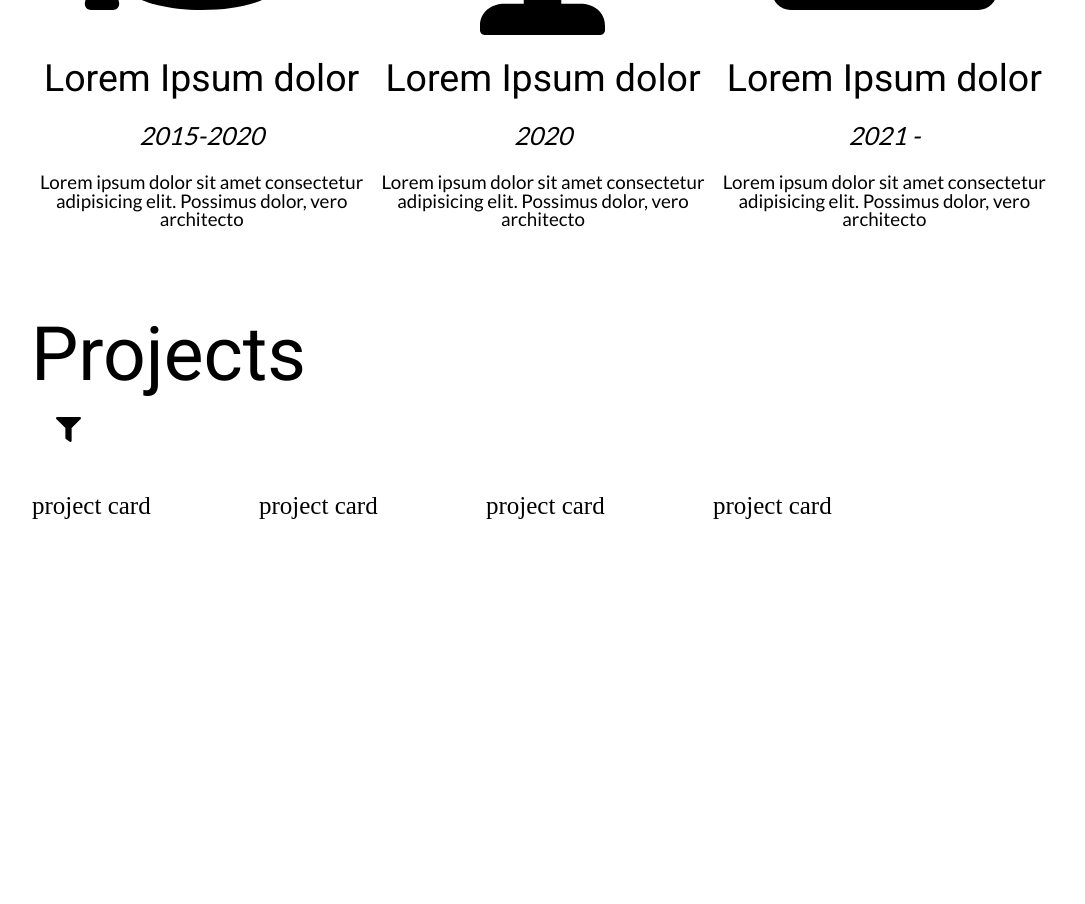
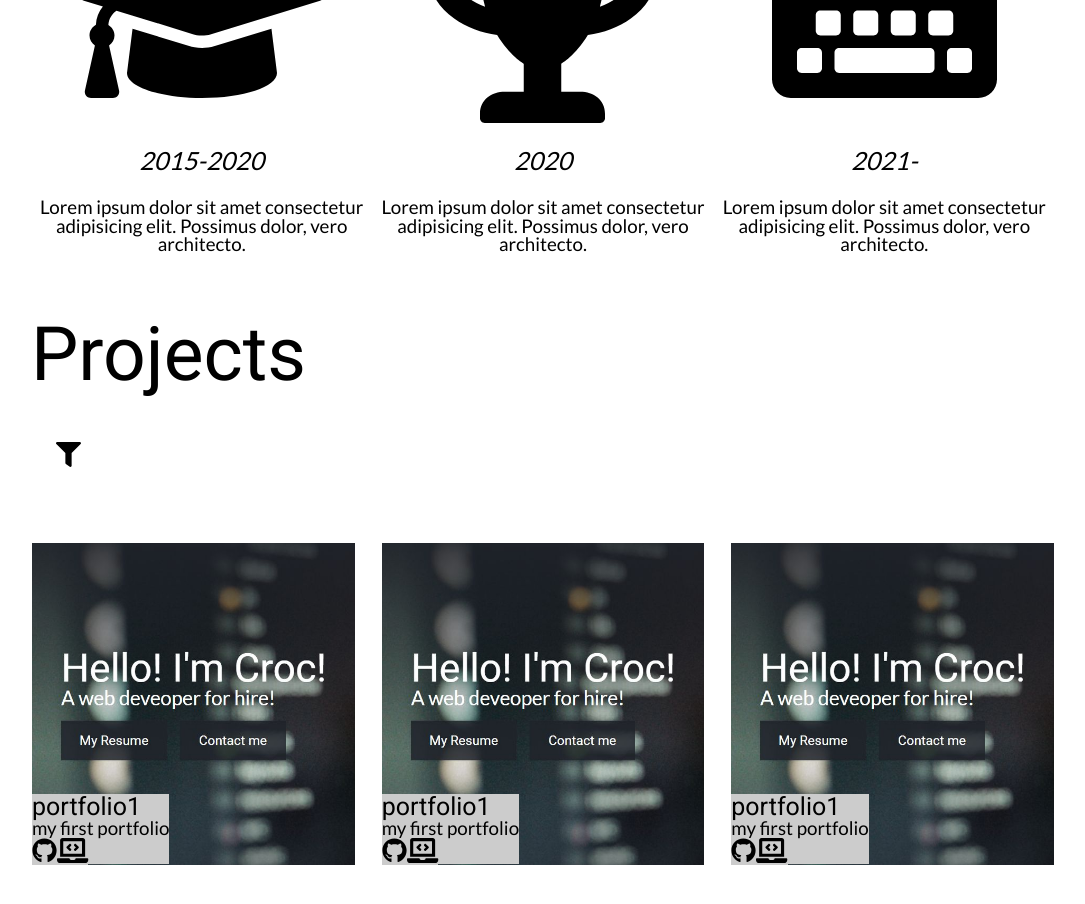
Before and after one commit to paranoidCrocodile/portfolio1, a React app: page / in a window 1280 px wide. Shown: the part 1140-2044 px from the top of the page, without its empty margins (97-1182 px from the left). Built offline with nearby package versions, Linux system fonts and the light colour scheme.

Commit message:
pending work on project cards

```diff
--- a/src/components/education/education.js
+++ b/src/components/education/education.js
@@ -6,45 +6,23 @@ import {
   faGraduationCap,
   faKeyboard
 } from "@fortawesome/free-solid-svg-icons";
+import { education } from "../../config.json";
 
 export default function Education() {
+  let iconObj = { faTrophy, faGraduationCap, faKeyboard };
+
   return (
     <div className="education">
       <h1 className="education-title">Education</h1>
       <div className="education-card-container">
-        <div className="education-card">
-          <Icon icon={faGraduationCap} />
-          <h1>
-            Lorem Ipsum dolor
-            <p className="date">2015-2020</p>
-            <p className="desc">
-              Lorem ipsum dolor sit amet consectetur adipisicing elit. Possimus
-              dolor, vero architecto
-            </p>
-          </h1>
-        </div>
-        <div className="education-card">
-          <Icon icon={faTrophy} />
-          <h1>
-            Lorem Ipsum dolor
-            <p className="date">2020</p>
-            <p className="desc">
-              Lorem ipsum dolor sit amet consectetur adipisicing elit. Possimus
-              dolor, vero architecto
-            </p>
-          </h1>
-        </div>
-        <div className="education-card">
-          <Icon icon={faKeyboard} />
-          <h1>
-            Lorem Ipsum dolor
-            <p className="date">2021 - </p>
-            <p className="desc">
-              Lorem ipsum dolor sit amet consectetur adipisicing elit. Possimus
-              dolor, vero architecto
-            </p>
-          </h1>
-        </div>
+        {education.cards.map((card) => (
+          <div className="education-card" key={card.icon}>
+            <h1>{card.title}</h1>
+            <Icon icon={iconObj[card.icon]} />
+            <p className="date">{card.date}</p>
+            <p className="desc">{card.description}</p>
+          </div>
+        ))}
       </div>
     </div>
   );
--- a/src/components/front/front.js
+++ b/src/components/front/front.js
@@ -2,18 +2,19 @@ import React from "react";
 import Button from "../button/button";
 import "./front.scss";
 import { scrollTo } from "../util";
+import { front } from "../../config.json";
 
 export default function Front() {
   return (
     <div className="front">
       <div className="front-card">
-        <h1>Hello, I'm Croc!</h1>
-        <p>A web developer for hire!</p>
-        <Button className="resume" children="My Resume"/>
+        <h1>{front.title}</h1>
+        <p>{front.subtitle}</p>
+        <Button className="resume" children="My Resume" />
         <Button
           children="Contact me"
           onClick={() => scrollTo(".contacts:not(.btn)")}
-          />
+        />
       </div>
     </div>
   );
--- a/src/components/header/header.js
+++ b/src/components/header/header.js
@@ -11,6 +11,7 @@ import {
   faBars,
   faCode
 } from "@fortawesome/free-solid-svg-icons";
+import { header } from "../../config.json";
 
 export default function Header() {
   const { isDark, changeTheme } = useContext(StyleContext);
@@ -30,23 +31,16 @@ export default function Header() {
       </div>
       <div className="header-separator"></div>
       <ul className="header-menu">
-        <Button
-          className="education"
-          children="Education"
-          onClick={(e) => smoothScroll(e)}
-        />
-        <Button
-          className="projects"
-          children="Projects"
-          onClick={(e) => smoothScroll(e)}
-        />
-        <Button
-          className="contacts"
-          children="Contacts"
-          onClick={(e) => smoothScroll(e)}
-        />
+        {header.buttons.map((button) => (
+          <Button
+            className={button.className}
+            children={button.children}
+            key={button.className}
+            onClick={(e) => smoothScroll(e)}
+          />
+        ))}
         <Button className="header-button" onClick={() => changeTheme()}>
-          <Icon hoverable={true} icon={isDark ? faMoon : faSun}/>
+          <Icon hoverable={true} icon={isDark ? faMoon : faSun} />
         </Button>
       </ul>
       <Button
@@ -56,7 +50,7 @@ export default function Header() {
           toggleMenu(!showMenu);
         }}
       >
-        <Icon hoverable={true} icon={showMenu ? faBars : faTimes}/>
+        <Icon hoverable={true} icon={showMenu ? faBars : faTimes} />
       </Button>
     </header>
   );
--- a/src/components/projectCard/projectCard.js
+++ b/src/components/projectCard/projectCard.js
@@ -1,6 +1,25 @@
 import React from "react";
+import Icon from "../icon/icon";
+import { faGithub } from "@fortawesome/free-brands-svg-icons";
+import { faLaptopCode } from "@fortawesome/free-solid-svg-icons";
 import "./projectCard.scss";
 
-export default function ProjectCard() {
-  return <div className="projects-card">project card</div>;
+export default function ProjectCard(props) {
+  const getImage = require.context("../../assets/img", false, /.jpg$/i);
+
+  return (
+    <div className={"projects-card " + props.category.join(" ")}>
+      <img src={getImage(`./${props.img}`)}/>
+      <div className="projects-card-caption-container">
+        <h1>{props.name}</h1>
+        <p>{props.description}</p>
+        <a href={props.repoLink} className="repo" target="_blank">
+          <Icon icon={faGithub} />
+        </a>
+        <a href={props.demoLink} className="demo" target="_blank">
+          <Icon icon={faLaptopCode} />
+        </a>
+      </div>
+    </div>
+  );
 }
--- a/src/components/projectCard/projectCard.scss
+++ b/src/components/projectCard/projectCard.scss
@@ -0,0 +1,27 @@
+@use "sass:color";
+@import "../../scss/config";
+
+.projects-card {
+  border: 1px white solid;
+
+  img{
+    width: 100%;
+  }
+
+  &-caption-container{
+    position: absolute;
+    transform: translateY(-75px);
+
+    &, & *{
+      background-color: #ccc;
+    }
+
+    h1{
+      @include mainFont();
+    }
+
+    p{
+      @include secFont(0.75rem);
+    }
+  }
+}
--- a/src/components/projects/projects.js
+++ b/src/components/projects/projects.js
@@ -1,37 +1,55 @@
-import React from "react";
+import React, { useState } from "react";
 import ProjectCard from "../projectCard/projectCard";
 import SelectMenu from "../selectMenu/selectMenu";
 import Button from "../button/button";
 import Icon from "../icon/icon";
-import { faFilter } from "@fortawesome/free-solid-svg-icons";
+import { faFilter, faTimes } from "@fortawesome/free-solid-svg-icons";
 import { $, replaceClass } from "../util";
+import { projects } from "../../config.json";
 import "./projects.scss";
 
-export default function projects() {
-  const sortMenu = () =>
+export default function Projects() {
+  const sortMenu = () => {
     replaceClass({
       elem: $(".projects-sort .selectMenu"),
       trueClass: "show",
       falseClass: "hide",
       condFunc: () => $(".projects-sort .selectMenu").classList.contains("hide")
     });
+    changeMenu(!showMenu);
+  };
+
+  const [sortKey, changeSort] = useState("all");
+  const [showMenu, changeMenu] = useState(false);
+
+  const sortBy = (sortValue) => {
+    sortValue == "hidden" ? null : changeSort(sortValue);
+  };
 
   return (
     <div className="projects">
       <h1 className="projects-title">Projects</h1>
       <div className="projects-sort">
         <Button onClick={() => sortMenu()}>
-          <Icon icon={faFilter} hoverable={true} />
+          <Icon icon={showMenu ? faTimes : faFilter} hoverable={true} />
         </Button>
         <SelectMenu
-          options={["HTML", "CSS", "JavaScript", "React", "jQuery", "Node.js"]}
+          options={["HTML", "CSS", "JS", "React", "jQuery", "NodeJS"]}
+          onSort={sortBy}
         />
       </div>
       <div className="projects-card-container">
-        <ProjectCard />
-        <ProjectCard />
-        <ProjectCard />
-        <ProjectCard />
+        {projects.cards.map((card) => (
+          <ProjectCard
+            name={card.name}
+            description={card.description}
+            repoLink={card.repoLink}
+            demoLink={card.demoLink}
+            img={card.img}
+            category={card.category}
+            key={card.category}
+          />
+        ))}
       </div>
     </div>
   );
--- a/src/components/projects/projects.scss
+++ b/src/components/projects/projects.scss
@@ -6,24 +6,19 @@
     @include mainFont(3rem);
   }
 
-  &-card {
-    @include inline-block(225px, 225px);
-    border: 1px white solid;
-
-    &-container {
-      display: flex;
-      flex-direction: row;
-      align-content: space-around;
-      margin: 1rem 10% 1rem 10%;
-      z-index: 2;
-    }
+  &-card-container{
+    width: 80%;
+    margin: 1rem auto 1rem auto;
+    display: grid;
+    grid-template-columns: 1fr 1fr 1fr;
+    grid-gap: 1rem;
   }
 
-  &-sort > .btn{
+  &-sort > .btn {
     @include inline-block(1rem, 3rem);
     text-align: center;
     padding: 1rem 0 1rem 0;
-    margin-left: 10%;
+    margin: 1rem 0 1rem 10%;
     cursor: pointer;
   }
 }
--- a/src/components/selectMenu/selectMenu.js
+++ b/src/components/selectMenu/selectMenu.js
@@ -1,11 +1,15 @@
 import React from "react";
 import "./selectMenu.scss";
 import Button from "../button/button";
+import { $ } from "../util";
 
 export default function SelectMenu(props) {
-  const filterBy = (e) => {
-    console.log(e.target.classList[0]);
-  };
+  const filterBy = (e) =>
+    props.onSort(
+      $(".projects-sort .selectMenu").classList.contains("hide")
+        ? "hidden"
+        : e.target.classList[0]
+    );
 
   return (
     <div className="selectMenu hide">
--- a/src/components/selectMenu/selectMenu.scss
+++ b/src/components/selectMenu/selectMenu.scss
@@ -2,21 +2,20 @@
 
 .selectMenu {
   width: 80%;
-  background-color: #ccc;
   transition: height 0.5s ease-in-out;
   display: flex;
-  flex-direction: column;
   align-content: space-around;
   margin: auto;
 
   .btn {
     text-align: center;
     padding: 1rem 0 1rem 0;
+    width: 17%;
     transition: background-color 0.5s ease-in-out, color 0.5s ease-in-out;
   }
 
   &.show {
-    height: 450px;
+    height: 75px;
   }
 
   &.hide {
@@ -24,6 +23,10 @@
     * {
       background-color: rgba(0, 0, 0, 0);
       color: rgba(0, 0, 0, 0);
+
+      &:hover {
+        background-color: rgba(0, 0, 0, 0);
+      }
     }
   }
 }
--- /dev/null
+++ b/src/config.json
@@ -0,0 +1,74 @@
+{
+  "front": {
+    "title": "Hello! I'm Croc!",
+    "subtitle": "A web deveoper for hire!"
+  },
+  "header": {
+    "buttons": [
+      {
+        "className": "education",
+        "children": "Education"
+      },
+      {
+        "className": "projects",
+        "children": "Projects"
+      },
+      {
+        "className": "contacts",
+        "children": "Contacts"
+      }
+    ]
+  },
+  "education": {
+    "title": "Education",
+    "cards": [
+      {
+        "title": "Lorem Ipsum dolor",
+        "icon": "faGraduationCap",
+        "date": "2015-2020",
+        "description": "Lorem ipsum dolor sit amet consectetur adipisicing elit. Possimus dolor, vero architecto."
+      },
+      {
+        "title": "Lorem Ipsum dolor",
+        "icon": "faTrophy",
+        "date": "2020",
+        "description": "Lorem ipsum dolor sit amet consectetur adipisicing elit. Possimus dolor, vero architecto."
+      },
+      {
+        "title": "Lorem Ipsum dolor",
+        "icon": "faKeyboard",
+        "date": "2021-",
+        "description": "Lorem ipsum dolor sit amet consectetur adipisicing elit. Possimus dolor, vero architecto."
+      }
+    ]
+  },
+  "projects": {
+    "title": "Projects",
+    "cards": [
+      {
+        "name": "portfolio1",
+        "description": "my first portfolio",
+        "repoLink": "https://github.com/paranoidCrocodile/portfolio1",
+        "demoLink": "https://paranoidcrocodile.github.io/portfolio1/dist/index.html",
+        "img": "portfolio1_thumbnail.jpg",
+        "category": ["HTML", "Sass", "React"]
+      },
+      {
+        "name": "portfolio1",
+        "description": "my first portfolio",
+        "repoLink": "https://github.com/paranoidCrocodile/portfolio1",
+        "demoLink": "https://paranoidcrocodile.github.io/portfolio1/dist/index.html",
+        "img": "portfolio1_thumbnail.jpg",
+        "category": ["HTML", "Sass", "React2"]
+      },
+      {
+        "name": "portfolio1",
+        "description": "my first portfolio",
+        "repoLink": "https://github.com/paranoidCrocodile/portfolio1",
+        "demoLink": "https://paranoidcrocodile.github.io/portfolio1/dist/index.html",
+        "img": "portfolio1_thumbnail.jpg",
+        "category": ["HTML", "Sass", "React3"]
+      }
+    ]
+  }
+}
```
Also changed, not shown: src/assets/img/portfolio1_thumbnail.jpg (added), 2 other files (tests, documents, lock files or other folders).
